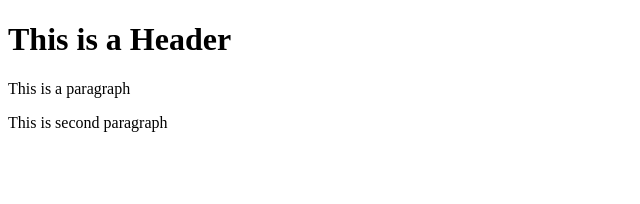
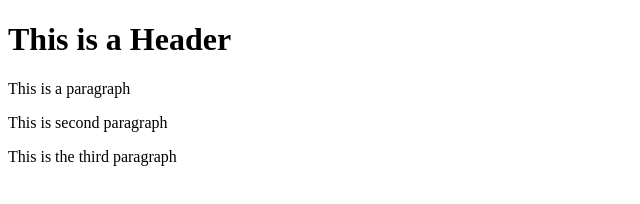
Before and after one commit to tuanphanthanh/git-test, a website: page index.html in a window 1280 px wide. Shown: the whole page, without its empty margins (0-640 px from the left). Drawn offline with Linux system fonts and the light colour scheme.

Commit message:
fourth commit

```diff
--- a/index.html
+++ b/index.html
@@ -10,5 +10,6 @@
     <h1>This is a Header</h1>
     <p>This is a paragraph</p>
     <p>This is second paragraph</p>
+    <p>This is the third paragraph </p>
 </body>
 </html>
```
Also changed, not shown: package.json (added, +24 -0 lines), 2 other files.
